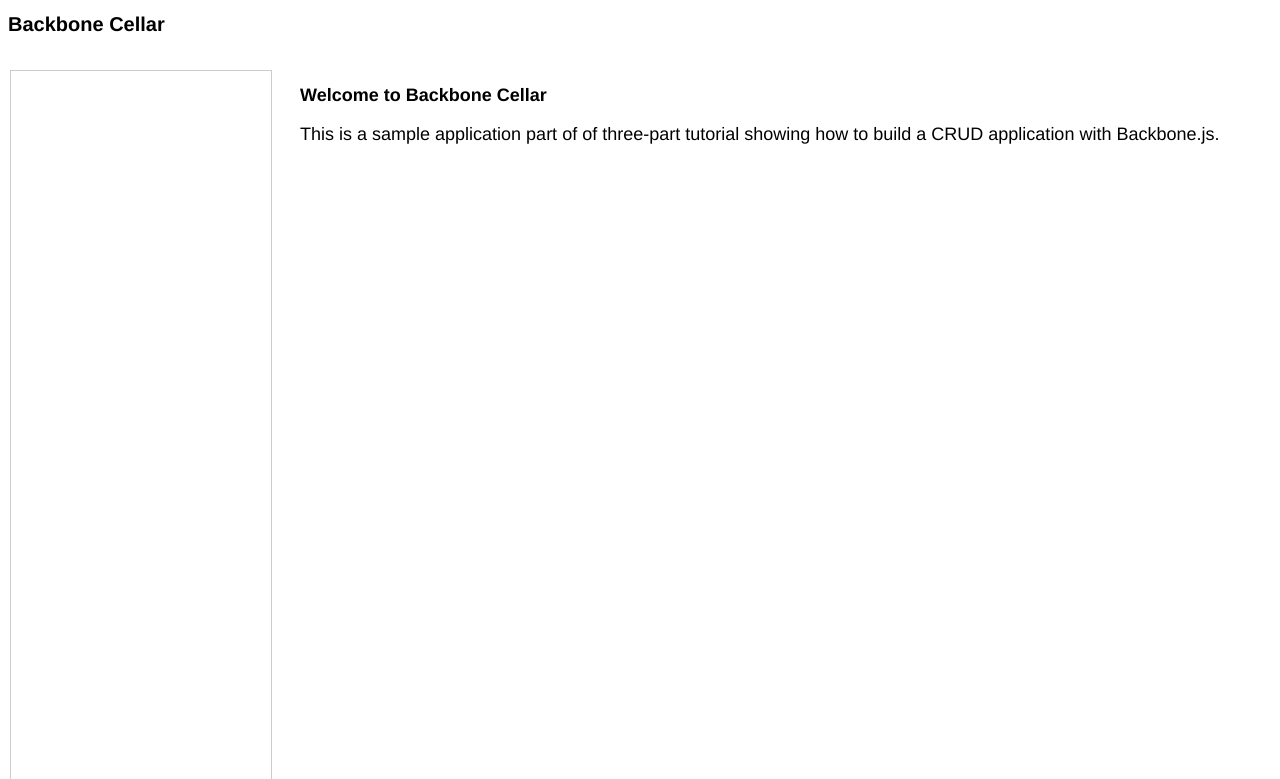
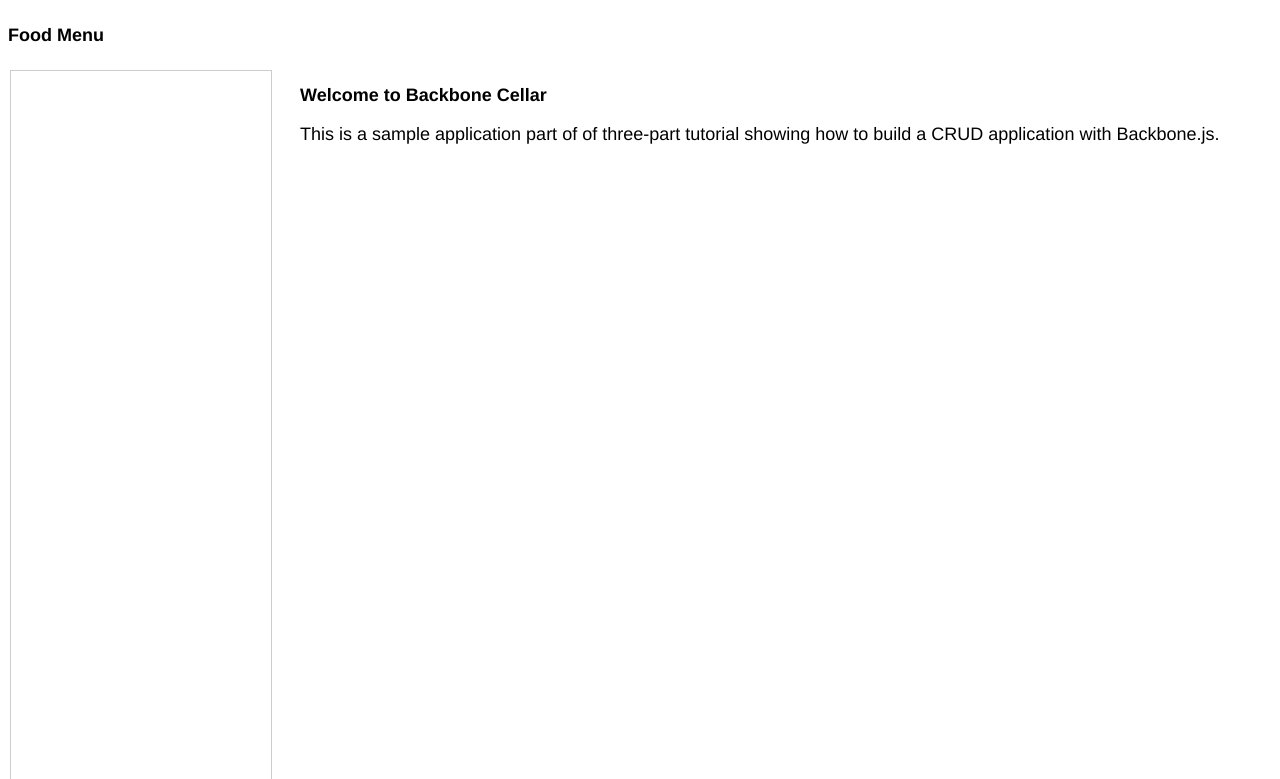
Before and after one commit to ragsagar/OrderManager, a Django app: page / in a window 1280 px wide. Shown: the top 779 px of the page. Run offline with Django 3.2, Linux system fonts and the light colour scheme.

Commit message:
Changed template file

```diff
--- a/AccountManager/templates/index.html
+++ b/AccountManager/templates/index.html
@@ -7,7 +7,7 @@
 
 <body>
 
-<div id="header"><span class="title">Backbone Cellar</span></div>
+    <div id="header"><h1>Food Menu</h1></div>
 
 <div id="sidebar"></div>
 
@@ -19,8 +19,12 @@ This is a sample application part of of three-part tutorial showing how to build
 </div>
 
 <!-- Templates -->
+<script type="text/template" id="food-header">
+    <span class="title">Food Cellar</span>
+    <button class="new">New Food Item</button>
+</script>
 <script type="text/template" id="food-item">
-	<a href='#food/<%= id %>'><%= name %></a>
+	<a href='#<%= id %>'><%= name %></a>
 </script>
 
 <script type="text/template" id="food-item-detail">
@@ -31,6 +35,8 @@ This is a sample application part of of three-part tutorial showing how to build
         <input type="text" id="name" name="name" value="<%= name %>" required/>
         <label>Price:</label>
         <input type="text" id="price" name="price" value="<%= price %>"/>
+        <button class="save">Save</button>
+        <button class="delete">Delete</button>
     </div>
 </script>
 
```
Also changed, not shown: 1 other file.
